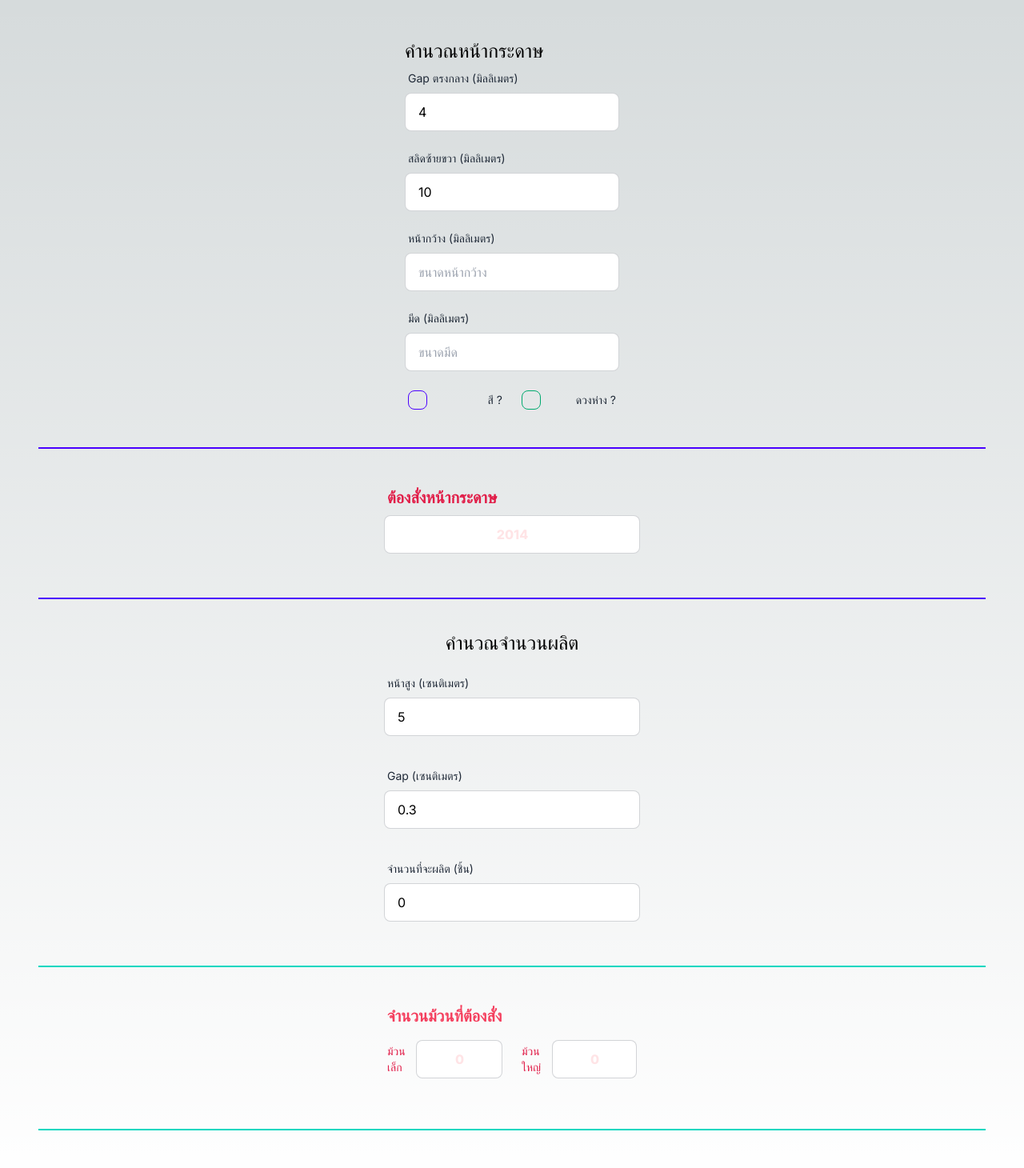
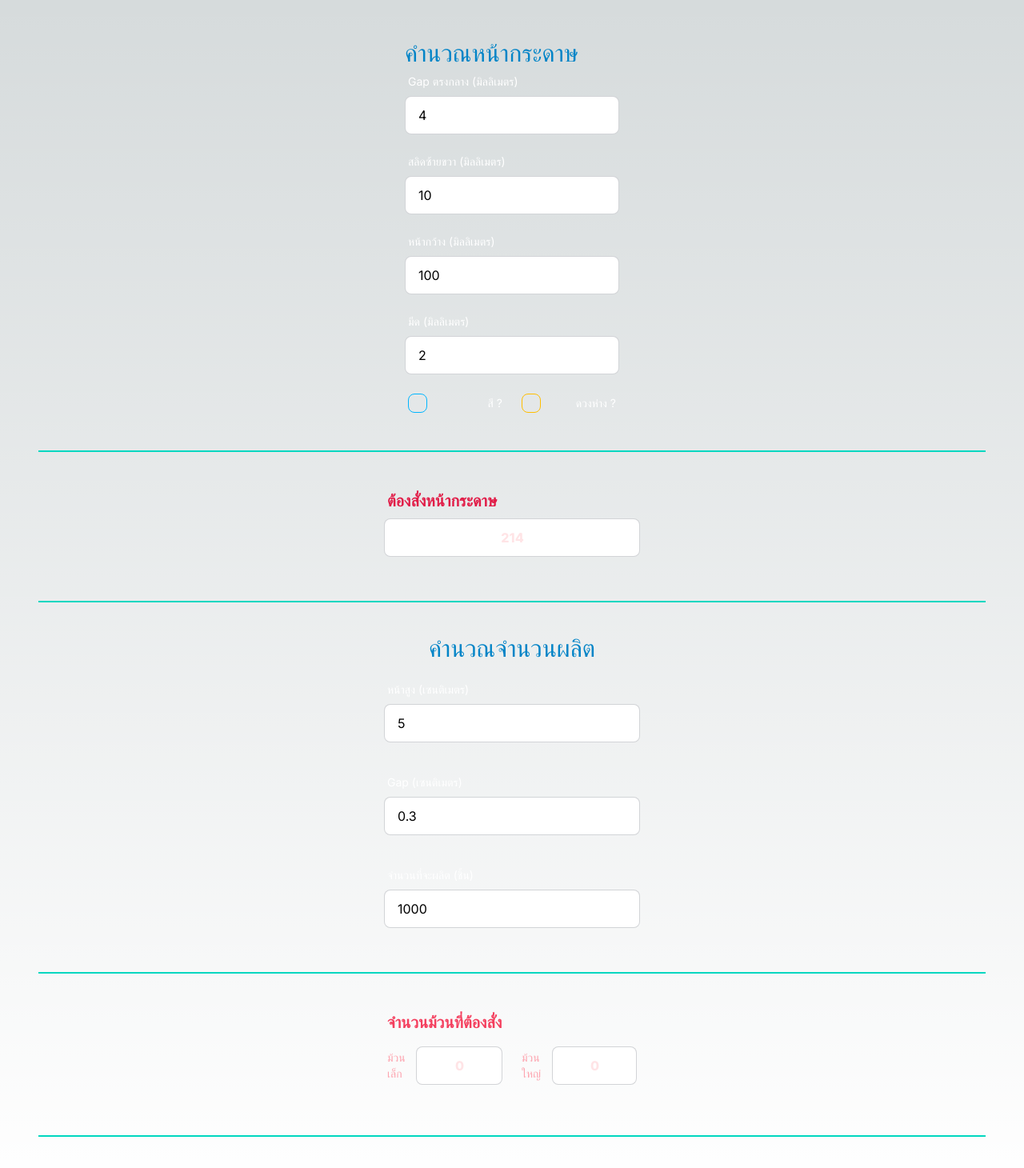
Before and after one commit to Nuttiwut-Simsiri/PaperCalculator, a Next.js app: page / in a window 1280 px wide. Shown: the top 1460 px of the page at 80% size. Built offline with nearby package versions, Linux system fonts and the light colour scheme.

Commit message:
update ui and website title name

```diff
--- a/src/app/layout.tsx
+++ b/src/app/layout.tsx
@@ -5,8 +5,8 @@ import "./globals.css";
 const inter = Inter({ subsets: ["latin"] });
 
 export const metadata: Metadata = {
-  title: "Paper Calculator",
-  description: ".....",
+  title: "__|||__[P]aper[C]alculator__|||__",
+  description: "In house software ..",
 };
 
 export default function RootLayout({
--- a/src/app/page.tsx
+++ b/src/app/page.tsx
@@ -12,7 +12,7 @@ export default function Home() {
   const [centerGap, setCenterGap] = useState(4);
   const [slidLR, setSlidLR] = useState(10);
 
-  const [paperW, setPaperW] = useState(1000);
+  const [paperW, setPaperW] = useState(100);
   const [cutterSize, setCutterSize] = useState(2);
 
   const [isColor, setIsColor] = useState(false);
@@ -23,7 +23,7 @@ export default function Home() {
 
   const [paperH, setPaperH] = useState(5);
   const [paperGap, setPaperGap] = useState(0.3);
-  const [orderQ, setOrderQ] = useState(0);
+  const [orderQ, setOrderQ] = useState(1000);
 
   const [paperToOrder, setPaperToOrder] = useState<ResultProp[]>(
     [{
@@ -61,10 +61,10 @@ export default function Home() {
   return (
     <main className="flex min-h-screen flex-col items-center justify-between mobile:p-12 p-20 gap-4">
       <div>
-        <div className="text-2xl"> คำนวณหน้ากระดาษ</div>
+        <div className="text-3xl text-sky-600"> คำนวณหน้ากระดาษ</div>
         <label className="form-control w-full max-w-xs">
           <div className="label">
-            <span className="label-text">Gap ตรงกลาง (มิลลิเมตร)</span>
+            <span className="label-text text-white">Gap ตรงกลาง (มิลลิเมตร)</span>
           </div>
           <input type="number" defaultValue={centerGap} placeholder="ขนาดหน้ากว้าง" className="input input-bordered w-full max-w-xs" onChange={(e) => setCenterGap(Number(e.target.value))} />
           <div className="label">
@@ -73,7 +73,7 @@ export default function Home() {
 
         <label className="form-control w-full max-w-xs">
           <div className="label">
-            <span className="label-text">สลิดซ้ายขวา (มิลลิเมตร)</span>
+            <span className="label-text text-white">สลิดซ้ายขวา (มิลลิเมตร)</span>
           </div>
           <input type="number" defaultValue={slidLR} placeholder="ขนาดมีด" className="input input-bordered w-full max-w-xs" onChange={(e) => setSlidLR(Number(e.target.value))} />
           <div className="label">
@@ -81,18 +81,18 @@ export default function Home() {
         </label>
         <label className="form-control w-full max-w-xs">
           <div className="label">
-            <span className="label-text">หน้ากว้าง (มิลลิเมตร)</span>
+            <span className="label-text text-white">หน้ากว้าง (มิลลิเมตร)</span>
           </div>
-          <input type="number" placeholder="ขนาดหน้ากว้าง" className="input input-bordered w-full max-w-xs" onChange={(e) => setPaperW(Number(e.target.value))} />
+          <input type="number" defaultValue={paperW} placeholder="ขนาดหน้ากว้าง" className="input input-bordered w-full max-w-xs" onChange={(e) => setPaperW(Number(e.target.value))} />
           <div className="label">
           </div>
         </label>
 
         <label className="form-control w-full max-w-xs">
           <div className="label">
-            <span className="label-text">มีด (มิลลิเมตร)</span>
+            <span className="label-text text-white">มีด (มิลลิเมตร)</span>
           </div>
-          <input type="number" placeholder="ขนาดมีด" className="input input-bordered w-full max-w-xs" onChange={(e) => setCutterSize(Number(e.target.value))} />
+          <input type="number" defaultValue={cutterSize} placeholder="ขนาดมีด" className="input input-bordered w-full max-w-xs" onChange={(e) => setCutterSize(Number(e.target.value))} />
           <div className="label">
           </div>
         </label>
@@ -101,16 +101,16 @@ export default function Home() {
           <div>
             <div className="form-control">
               <label className="label cursor-pointer gap-2">
-                <input name="color" type="checkbox" defaultChecked={isColor} className="checkbox checkbox-primary" onChange={(e) => setIsColor(e.target.checked)} />
-                <span className="label-text"> สี ?</span>
+                <input name="color" type="checkbox" defaultChecked={isColor} className="checkbox checkbox-info" onChange={(e) => setIsColor(e.target.checked)} />
+                <span className="label-text text-white"> สี ?</span>
               </label>
             </div>
           </div>
           <div>
             <div className="form-control">
               <label className="label cursor-pointer gap-2">
-                <input name="gap" type="checkbox" defaultChecked={isNeedMoreGap} className="checkbox checkbox-success" onChange={(e) => setIsNeedMoreGap(e.target.checked)} />
-                <span className="label-text"> ดวงห่าง ?</span>
+                <input name="gap" type="checkbox" defaultChecked={isNeedMoreGap} className="checkbox checkbox-warning" onChange={(e) => setIsNeedMoreGap(e.target.checked)} />
+                <span className="label-text text-white"> ดวงห่าง ?</span>
               </label>
             </div>
           </div>
@@ -119,7 +119,7 @@ export default function Home() {
       </div>
 
 
-      <div className="divider divider-primary"></div>
+      <div className="divider divider-accent"></div>
       <label className="form-control  w-full max-w-xs">
         <div className="label">
           <span className="label-text font-bold text-xl text-rose-600">ต้องสั่งหน้ากระดาษ</span>
@@ -129,32 +129,32 @@ export default function Home() {
         </div>
       </label>
 
-      <div className="divider divider-primary"></div>
+      <div className="divider divider-accent"></div>
 
 
 
-      <div className="text-2xl"> คำนวณจำนวนผลิต</div>
+      <div className="text-3xl text-sky-600"> คำนวณจำนวนผลิต</div>
       <label className="form-control w-full max-w-xs">
         <div className="label">
-          <span className="label-text">หน้าสูง (เซนติเมตร)</span>
+          <span className="label-text text-white">หน้าสูง (เซนติเมตร)</span>
         </div>
-        <input type="number" defaultValue={paperH} placeholder="ขนาดหน้ากว้าง" className="input input-bordered w-full max-w-xs" onChange={(e) => setPaperH(Number(e.target.value))} step={0.5}/>
+        <input type="number" defaultValue={paperH} placeholder="ขนาดหน้ากว้าง" className="input input-bordered w-full max-w-xs" onChange={(e) => setPaperH(Number(e.target.value))} step={0.5} />
         <div className="label">
         </div>
       </label>
 
       <label className="form-control w-full max-w-xs">
         <div className="label">
-          <span className="label-text"> Gap (เซนติเมตร)</span>
+          <span className="label-text text-white"> Gap (เซนติเมตร)</span>
         </div>
-        <input type="number" defaultValue={paperGap} placeholder="ขนาดหน้ากว้าง" className="input input-bordered w-full max-w-xs" onChange={(e) => setPaperGap(Number(e.target.value))} step={0.5}/>
+        <input type="number" defaultValue={paperGap} placeholder="ขนาดหน้ากว้าง" className="input input-bordered w-full max-w-xs" onChange={(e) => setPaperGap(Number(e.target.value))} step={0.5} />
         <div className="label">
         </div>
       </label>
 
       <label className="form-control w-full max-w-xs">
         <div className="label">
-          <span className="label-text"> จำนวนที่จะผลิต (ชิ้น)</span>
+          <span className="label-text text-white"> จำนวนที่จะผลิต (ชิ้น)</span>
         </div>
         <input type="number" defaultValue={orderQ} placeholder="ขนาดหน้ากว้าง" className="input input-bordered w-full max-w-xs" onChange={(e) => setOrderQ(Number(e.target.value))} step={1000} />
         <div className="label">
@@ -172,7 +172,7 @@ export default function Home() {
             paperToOrder.map((el, index) => {
               return (
                 <div className="label gap-2" key={el.paperT}>
-                <span className="label-text text-sm text-rose-600"> {el.paperT} </span>
+                  <span className="label-text text-sm text-rose-300"> {el.paperT} </span>
                   <input type="number" defaultValue={el.orderQ} className="input input-bordered w-full max-w-xs text-rose-100 font-extrabold text-center" readOnly={true} />
                 </div>
               )
```
Lines whose indentation alone changed are shown as unchanged.
